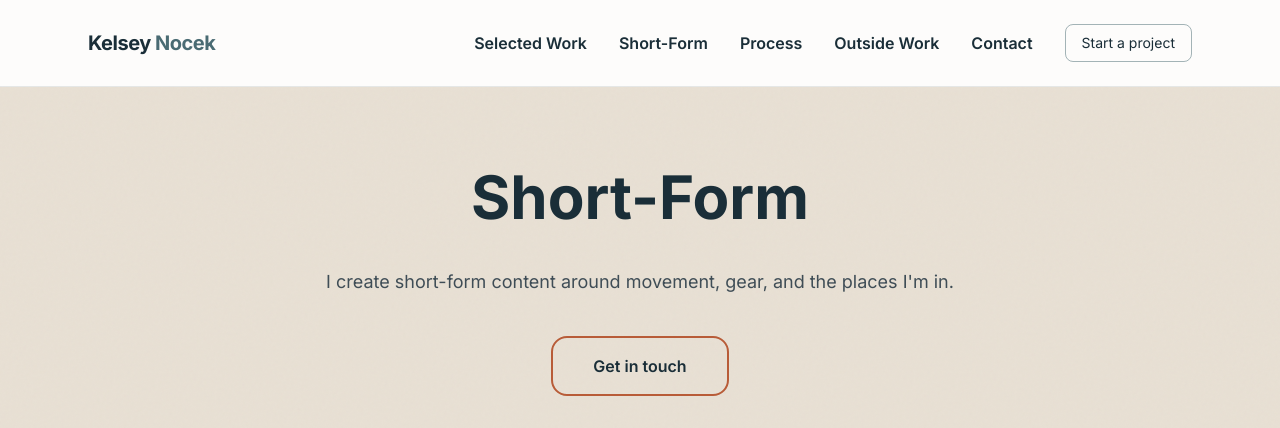
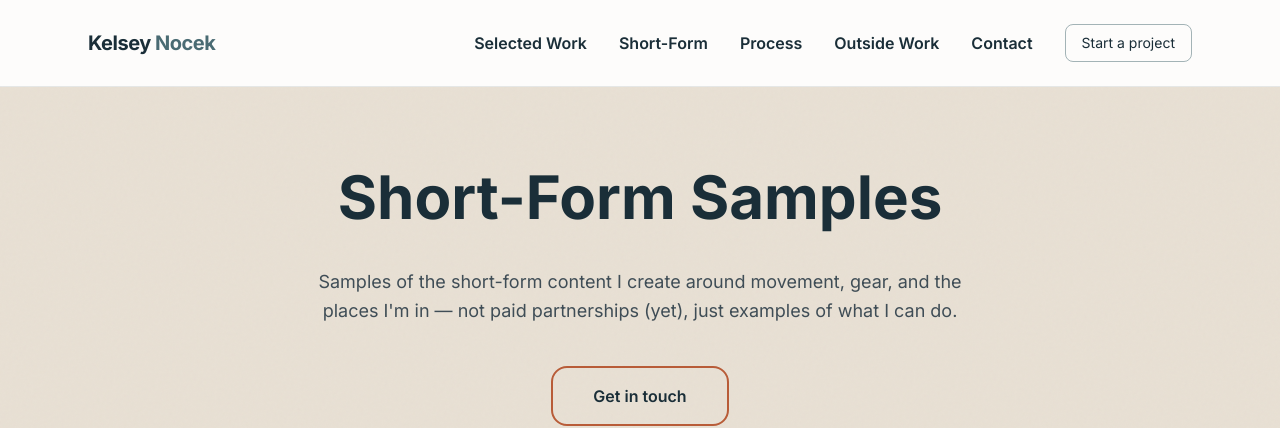
Before and after one commit to kelseyn12/NextPortfolio, a Next.js app: page /short-form in a window 1280 px wide. Shown: the top 428 px of the page. Built offline with nearby package versions, Linux system fonts and the light colour scheme.

Commit message:
changed name of short form

```diff
--- a/src/app/short-form/page.tsx
+++ b/src/app/short-form/page.tsx
@@ -2,16 +2,16 @@ import type { Metadata } from 'next';
 import ShortFormContent from '@/components/ShortFormContent';
 
 export const metadata: Metadata = {
-  title: 'Short-Form | Kelsey Nocek',
+  title: 'Short-Form Samples | Kelsey Nocek',
   description:
-    'I create short-form content around movement, gear, and the places I\'m in.',
+    'Sample short-form content around movement, gear, and the places I\'m in — examples of what I can create.',
 };
 
 export default function ShortFormPage() {
   return (
     <ShortFormContent
-      title="Short-Form"
-      intro="I create short-form content around movement, gear, and the places I'm in."
+      title="Short-Form Samples"
+      intro="Samples of the short-form content I create around movement, gear, and the places I'm in — not paid partnerships (yet), just examples of what I can do."
       ctaHref="/#contact"
       titleTag="h1"
     />
```
